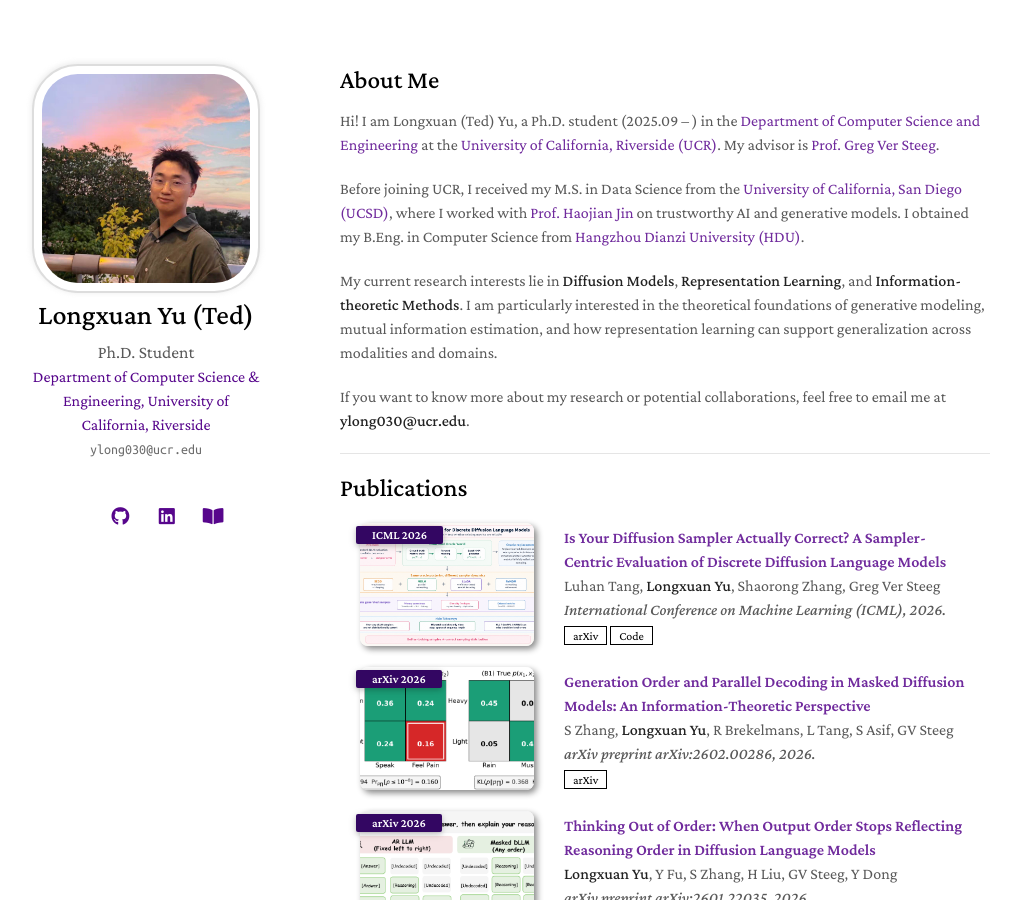
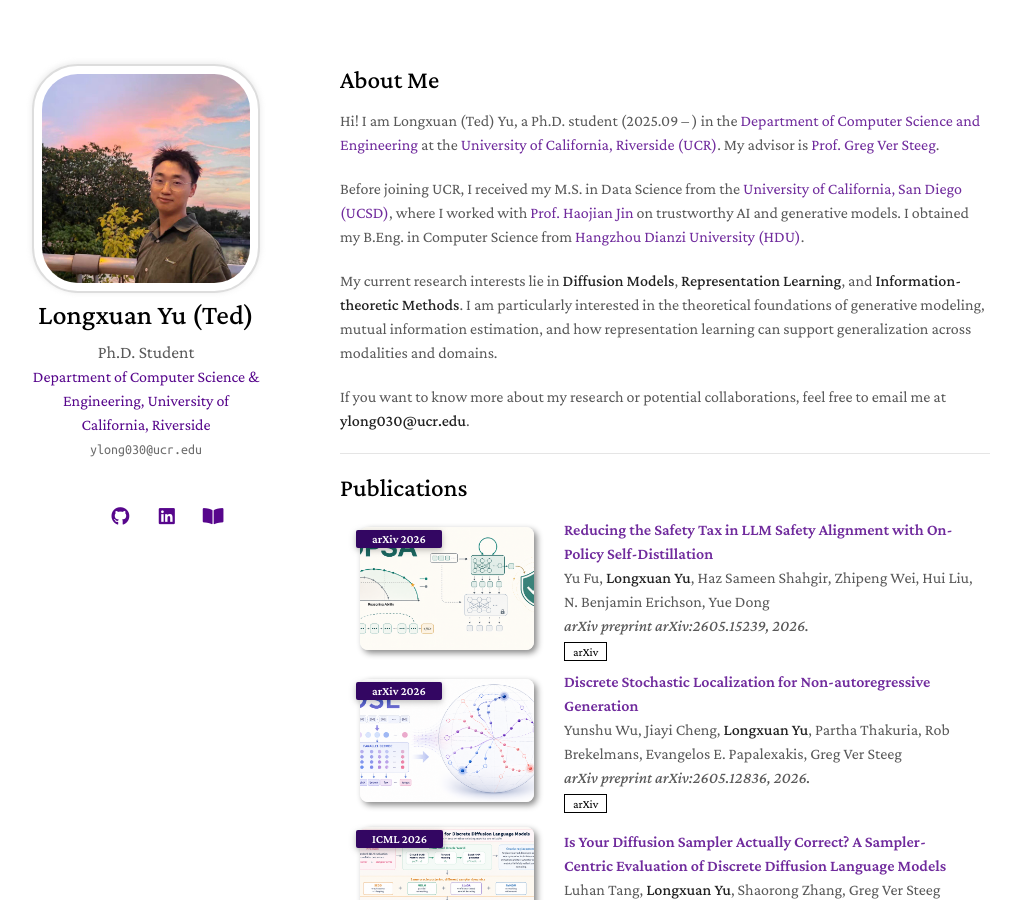
Before and after one commit to fengsxy/fengsxy.github.io, a Jekyll site: the page built from index.md, in a window 1280 px wide and 900 px high. Shown: the whole window, without its empty margins (130-1151 px from the left). Built offline with Jekyll 4.4.1, drawn with Linux system fonts in a browser that asks for light colours; nearby versions of some CDN libraries; a style sheet for code colours, icons or effects is not loaded; our own code applies the rules of GitHub Pages for plain Markdown files.

Commit message:
Update publications

```diff
--- a/_includes/projects.md
+++ b/_includes/projects.md
@@ -4,6 +4,46 @@
 <ol class="bibliography">
 
 <!-- Selected publications. Please refer to my <a href="https://scholar.google.com/citations?user=JQnsB8MAAAAJ&hl=en">Google Scholar</a> for a full paper list. -->
+
+<li>
+<div class="pub-row">
+
+  <div class="col-sm-3 abbr" style="position: relative;padding-right: 15px;padding-left: 15px;">
+    <img src="assets/img/opsa.png" class="teaser img-fluid z-depth-1">
+    <abbr class="badge">arXiv 2026</abbr>
+  </div>
+
+  <div class="col-sm-9" style="position: relative;padding-right: 15px;padding-left: 20px;">
+    <div class="title"><a href="https://arxiv.org/abs/2605.15239">Reducing the Safety Tax in LLM Safety Alignment with On-Policy Self-Distillation</a></div>
+    <div class="author">Yu Fu, <strong>Longxuan Yu</strong>, Haz Sameen Shahgir, Zhipeng Wei, Hui Liu, N. Benjamin Erichson, Yue Dong</div>
+    <div class="periodical"><em>arXiv preprint arXiv:2605.15239, 2026.</em></div>
+    <div class="links">
+      <a href="https://arxiv.org/abs/2605.15239" class="btn btn-sm z-depth-0" role="button" target="_blank" style="font-size:12px;">arXiv</a>
+    </div>
+  </div>
+</div>
+</li>
+
+
+<li>
+<div class="pub-row">
+
+  <div class="col-sm-3 abbr" style="position: relative;padding-right: 15px;padding-left: 15px;">
+    <img src="assets/img/dsl.png" class="teaser img-fluid z-depth-1">
+    <abbr class="badge">arXiv 2026</abbr>
+  </div>
+
+  <div class="col-sm-9" style="position: relative;padding-right: 15px;padding-left: 20px;">
+    <div class="title"><a href="https://arxiv.org/abs/2605.12836">Discrete Stochastic Localization for Non-autoregressive Generation</a></div>
+    <div class="author">Yunshu Wu, Jiayi Cheng, <strong>Longxuan Yu</strong>, Partha Thakuria, Rob Brekelmans, Evangelos E. Papalexakis, Greg Ver Steeg</div>
+    <div class="periodical"><em>arXiv preprint arXiv:2605.12836, 2026.</em></div>
+    <div class="links">
+      <a href="https://arxiv.org/abs/2605.12836" class="btn btn-sm z-depth-0" role="button" target="_blank" style="font-size:12px;">arXiv</a>
+    </div>
+  </div>
+</div>
+</li>
+
 
 <li>
 <div class="pub-row">
```
Also changed, not shown: assets/img/dsl.png (added), assets/img/opsa.png (added).
